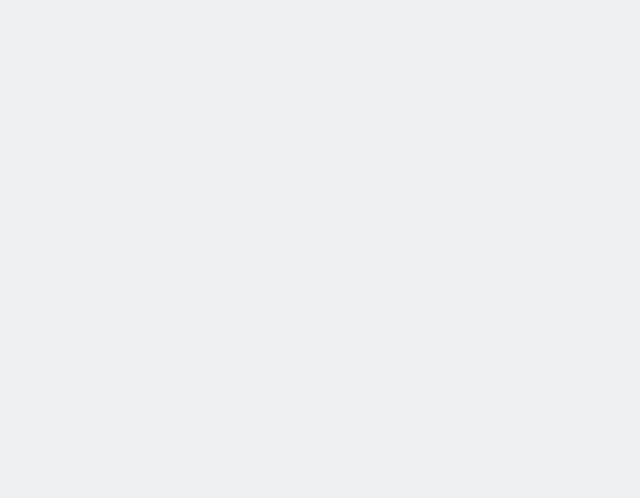
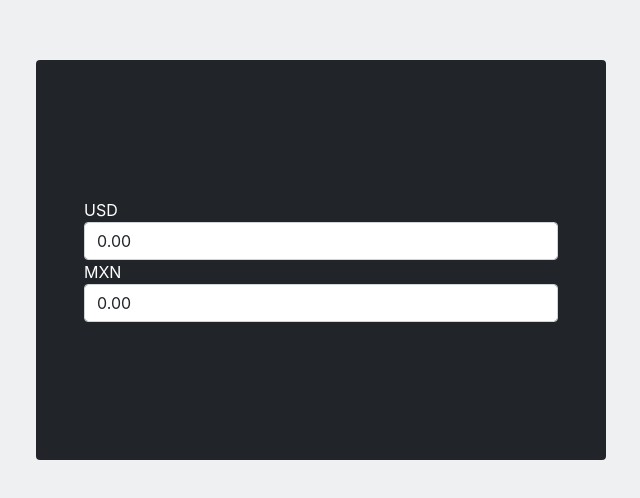
Before and after one commit to silvideastora/react-11g, a React (Create React App) app: page /exercises in a window 1280 px wide. Shown: the part 140-638 px from the top of the page, without its empty margins (319-959 px from the left). Built offline with nearby package versions, Linux system fonts and the light colour scheme.

Commit message:
feat: Exercise currency converter

```diff
--- a/src/App.jsx
+++ b/src/App.jsx
@@ -4,8 +4,9 @@
 
 // Screens
 import Home from "./screens/Home";
+import Login from "./screens/Login";
+import Exercises from "./screens/Exercises";
 import Challenge from "./screens/Challenge";
-import Login from "./screens/Login";
 
 class App extends React.Component {
   render() {
@@ -20,6 +21,7 @@
               <Challenge />
             </Route>
             <Route exact path="/login" component={Login} />
+            <Route exact path="/exercises" component={Exercises} />
           </Switch>
         </div>
       </Router>
--- /dev/null
+++ b/src/screens/Exercises/index.jsx
@@ -0,0 +1,52 @@
+import React, { useState } from "react";
+
+export default function Exercises() {
+  const [USD, setUSD] = useState(0);
+  const [MXN, setMXN] = useState(0);
+
+  return (
+    <div className="container h-100">
+      <div className="row h-100 justify-content-center align-items-center">
+        <div className="d-flex col-10 col-md-6 bg-dark rounded h-50 align-items-center px-0">
+          <div className="col p-5">
+            <form>
+              <div className="form-group col-12">
+                <label className="text-white" htmlFor="USDInput">
+                  USD
+                </label>
+                <input
+                  type="number"
+                  className="form-control"
+                  id="USDInput"
+                  aria-describedby="emailHelp"
+                  placeholder="Enter USD"
+                  value={Number(USD).toFixed(2)}
+                  onChange={(event) => {
+                    setUSD(event.target.value);
+                    setMXN(event.target.value * 19.84);
+                  }}
+                />
+              </div>
+              <div className="form-group col-12">
+                <label className="text-white" htmlFor="MXNInput">
+                  MXN
+                </label>
+                <input
+                  type="number"
+                  className="form-control"
+                  id="MXNInput"
+                  placeholder="Enter MXN"
+                  value={Number(MXN).toFixed(2)}
+                  onChange={({ target: { value } }) => {
+                    setUSD(value / 19.84);
+                    setMXN(value);
+                  }}
+                />
+              </div>
+            </form>
+          </div>
+        </div>
+      </div>
+    </div>
+  );
+}
```
